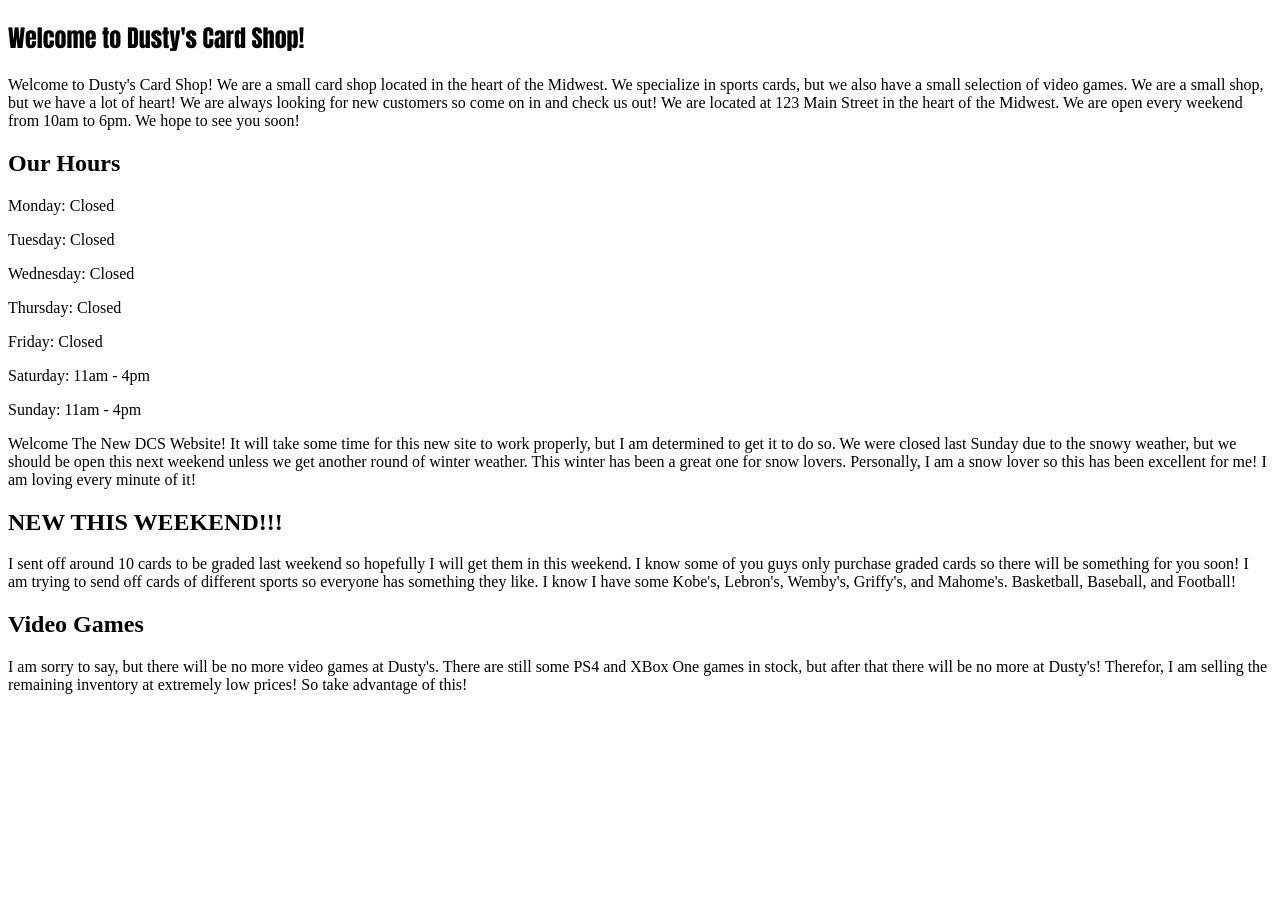
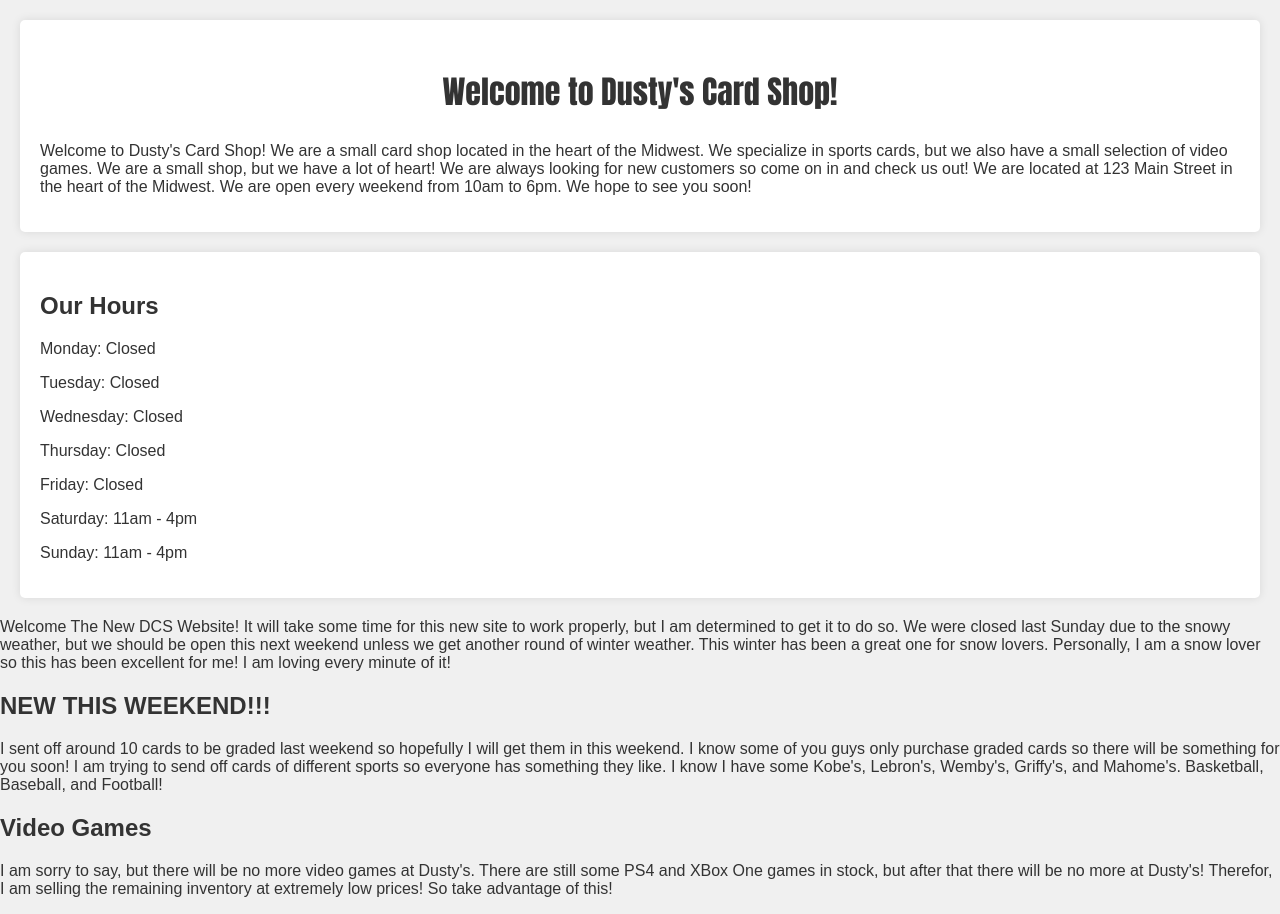
Before and after one commit to DustKillz1983/dcs, a plain HTML site: page index.html in a window 1280 px wide. Before the commit the page ends 800 px from the top, so only its background shows below. Drawn offline with Linux system fonts and the light colour scheme.

Commit message:
stylecssadd

```diff
--- a/index.html
+++ b/index.html
@@ -4,6 +4,7 @@
     <meta charset="UTF-8">
 
     <title>Dusty's Card Shop</title>
+    <link rel="stylesheet" href="styles.css">
 </head>
 <body>
     <article>
--- /dev/null
+++ b/styles.css
@@ -0,0 +1,33 @@
+body {
+    font-family: Arial, sans-serif;
+    margin: 0;
+    padding: 0;
+    background-color: #f0f0f0;
+}
+article {
+    margin: 20px;
+    padding: 20px;
+    background-color: #fff;
+    border-radius: 5px;
+    box-shadow: 0 0 10px rgba(0, 0, 0, 0.1);
+}
+section {
+    margin: 20px;
+    padding: 20px;
+    background-color: #fff;
+    border-radius: 5px;
+    box-shadow: 0 0 10px rgba(0, 0, 0, 0.1);
+}
+h1 {
+    color: #333;
+    font-size: 2em;
+    text-align: center;
+}
+h2 {
+    color: #333;
+    font-size: 1.5em;
+}
+p {
+    color: #333;
+    font-size: 1em;
+}
```
